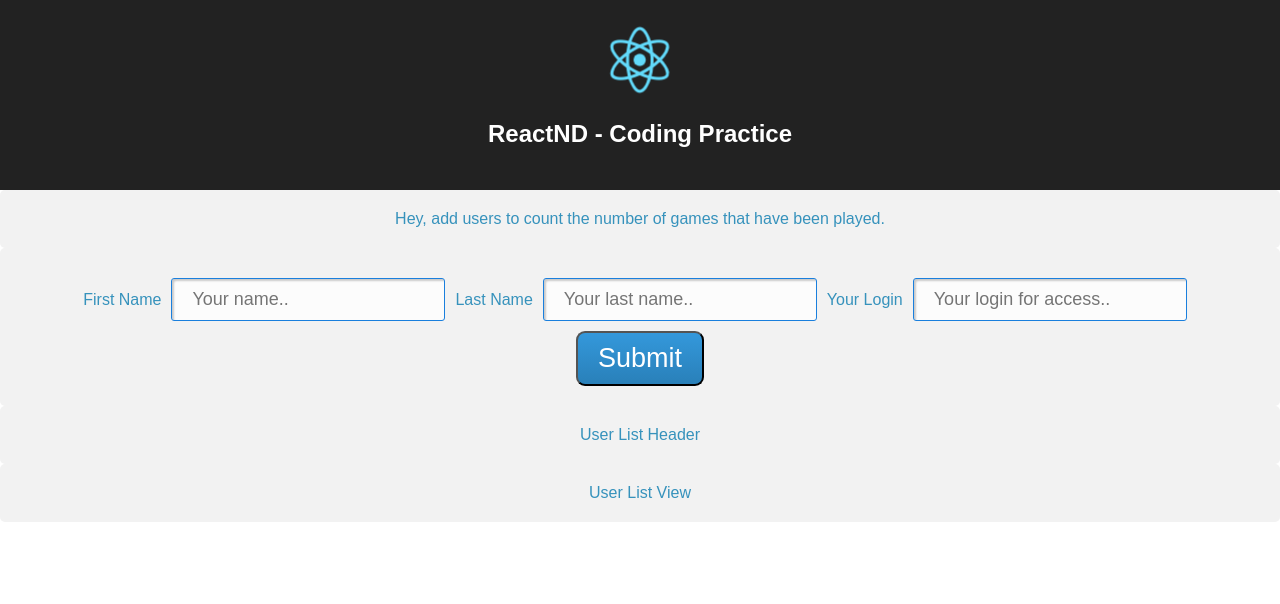
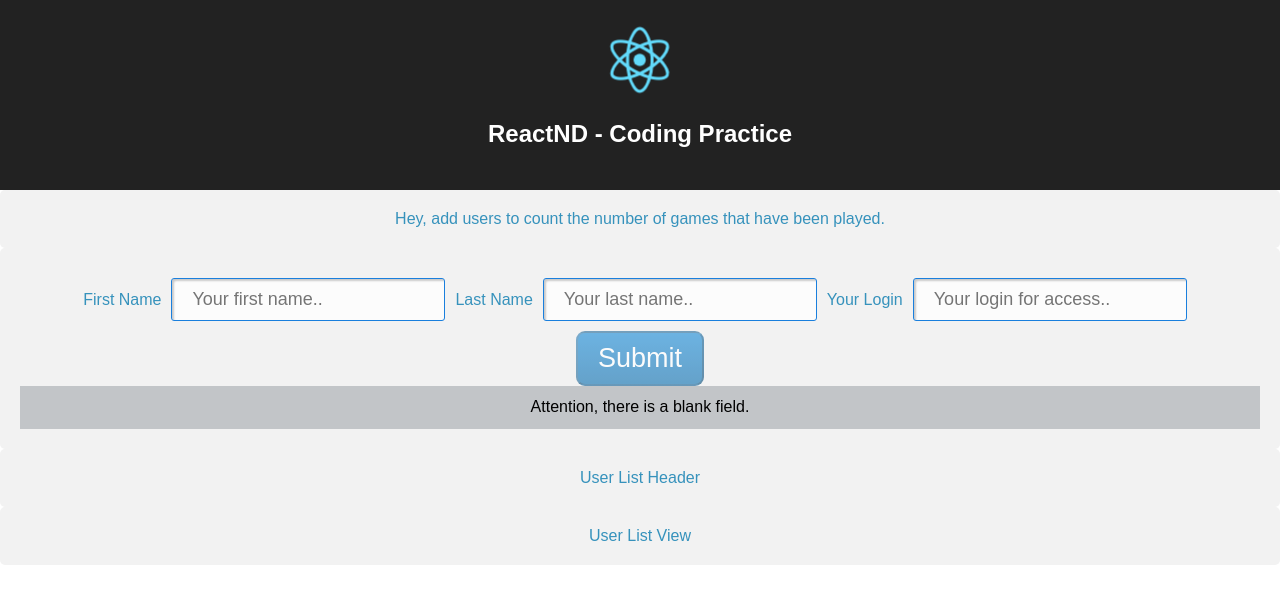
Before and after one commit to matheusicaro/react-udacity-lessons, a React (Create React App) app in the folder react-fundamentals/lesson-3-16-AllTogether/: page / in a window 1280 px wide. Shown: the top 604 px of the page. Built offline with nearby package versions, Linux system fonts and the light colour scheme.

Commit message:
construct forms for add users, update state in component.

```diff
--- a/react-fundamentals/lesson-3-16-AllTogether/src/components/Button.js
+++ b/react-fundamentals/lesson-3-16-AllTogether/src/components/Button.js
@@ -1,9 +1,8 @@
 import React from 'react'
 
-const Button = ({text})=>{
-
+const Button = ({isDisabled, text})=>{
     return(
-        <button>{text}</button>
+        <button disabled={isDisabled} >{text}</button>
     )
 
 }
--- a/react-fundamentals/lesson-3-16-AllTogether/src/components/UserAdd.js
+++ b/react-fundamentals/lesson-3-16-AllTogether/src/components/UserAdd.js
@@ -1,28 +1,89 @@
-import React from 'react'
+import React, {Component} from 'react'
 import Button from './Button'
 
 import '../styles/style.css';
 
-const UserAdd = ()=>{
+class UserAdd extends Component {
 
-    return(
+    constructor(props){
+        super(props);
+        this.state = {
+            user:{
+                firstName: '',
+                lastName: '',
+                login: ''
+            }
+        }
+    }
 
-        <form className="Component" action="">
+    inputForm = (event)=>{
+        const {name, value} = event.target;
+
+        this.setState(currentState =>({
+
+            user:{
+                ...currentState.user,
+                [name]:value
+            }
+        }))
+    }
+
+    handleSubmit = (event) =>{
+
+    }
+
+    isInvalidForm = () =>{
+        const {firstName, lastName, login} = this.state.user;
+        return (firstName==='' || lastName==='' || login==='') ? true : false
+    }
+
+    render() {
+      return (
+        <form className="Component" onSubmit={this.handleSubmit}>
 
             <label for="fname">First Name</label>
-            <input type="text" id="fname" name="firstname" placeholder="Your name.."/>
+            <input
+                type="text"
+                id="fname"
+                name="firstName"
+                value={this.state.user.firstName}
+                onChange={this.inputForm}
+                placeholder="Your first name.."
+            />
 
             <label for="lname">Last Name</label>
-            <input type="text" id="lname" name="lastname" placeholder="Your last name.."/>
+            <input
+                type="text"
+                id="fname"
+                name="lastName"
+                value={this.state.user.lastName}
+                onChange={this.inputForm}
+                placeholder="Your last name.."
+            />
 
             <label for="lname">Your Login</label>
-            <input type="text" id="lname" name="lastname" placeholder="Your login for access.."/>
+            <input
+                type="text"
+                id="fname"
+                name="login"
+                value={this.state.user.login}
+                onChange={this.inputForm}
+                placeholder="Your login for access.."
+            />
 
-            <Button text="Submit"></Button>
+            <Button isDisabled={this.isInvalidForm()} text="Submit"></Button>
+
+            { (this.isInvalidForm()) ? <div style={warning}> Attention, there is a blank field. </div> : "" }
+
         </form>
-
-    )
-
+      )
+    }
 }
 
 export default UserAdd
+
+const warning = {
+    background: '#0123',
+    color: 'black',
+    padding: '1%'
+}
```
